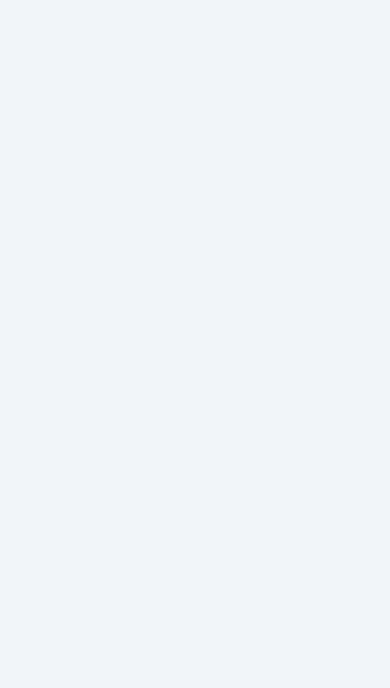
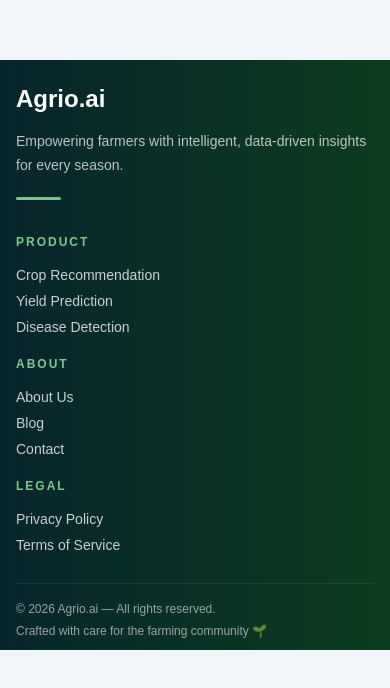
Before and after one commit to SiddharthGanguli/Agrio_AI, a React (Vite) app in the folder agrio-frontend/: page /footer in a window 390 px wide. Before the commit this address had no page. Shown: the top 688 px of the page. Built offline with nearby package versions, Linux system fonts and the light colour scheme.

Commit message:
Initial update Footer.jsx,Footer.css and App.jsx file

```diff
--- a/agrio-frontend/src/App.jsx
+++ b/agrio-frontend/src/App.jsx
@@ -6,6 +6,7 @@ import {
 
 import Login from "./pages/Login";
 import Navbar from "./pages/Navbar";
+import Footer from "./pages/Footer";
 
 function App() {
   return (
@@ -22,6 +23,12 @@ function App() {
           element={<Navbar />}
         />
 
+      <Route
+          path="/footer"
+          element={<Footer />}
+        />
+
+
       </Routes>
     </BrowserRouter>
   );
--- a/agrio-frontend/src/pages/Footer.jsx
+++ b/agrio-frontend/src/pages/Footer.jsx
@@ -0,0 +1,126 @@
+// Footer.jsx
+
+import React from "react";
+
+import "./../styles/Footer.css";
+
+function Footer() {
+
+  return (
+
+    <footer className="footer">
+
+      <div className="footer-top">
+
+        {/* Brand Section */}
+
+        <div className="footer-brand">
+
+          <h2>
+            Agrio.ai
+          </h2>
+
+          <p>
+            Empowering farmers with
+            intelligent, data-driven insights
+            for every season.
+          </p>
+
+          <div className="footer-line"></div>
+
+        </div>
+
+        {/* Links */}
+
+        <div className="footer-links">
+
+          {/* Product */}
+
+          <div className="footer-column">
+
+            <h3>
+              PRODUCT
+            </h3>
+
+            <a href="">
+              Crop Recommendation
+            </a>
+
+            <a href="">
+              Yield Prediction
+            </a>
+
+            <a href="">
+              Disease Detection
+            </a>
+
+
+
+          </div>
+
+          {/* About */}
+
+          <div className="footer-column">
+
+            <h3>
+              ABOUT
+            </h3>
+
+            <a href="">
+              About Us
+            </a>
+
+            <a href="">
+              Blog
+            </a>
+
+
+
+            <a href="">
+              Contact
+            </a>
+
+          </div>
+
+          {/* Legal */}
+
+          <div className="footer-column">
+
+            <h3>
+              LEGAL
+            </h3>
+
+            <a href="">
+              Privacy Policy
+            </a>
+
+            <a href="">
+              Terms of Service
+            </a>
+
+          </div>
+
+        </div>
+
+      </div>
+
+      {/* Bottom */}
+
+      <div className="footer-bottom">
+
+        <p>
+          © 2026 Agrio.ai — All rights reserved.
+        </p>
+
+        <p>
+          Crafted with care for the farming community 🌱
+        </p>
+
+      </div>
+
+    </footer>
+
+  );
+}
+
+export default Footer;
--- /dev/null
+++ b/agrio-frontend/src/styles/Footer.css
@@ -0,0 +1,267 @@
+/* Footer.css */
+
+.footer{
+
+    width: 100%;
+
+    background: linear-gradient(
+        to right,
+        #07252d,
+        #0b3d1e
+    );
+
+    padding: 40px 60px 18px;
+
+    color: white;
+
+    margin-top: 60px;
+
+    box-sizing: border-box;
+
+    overflow-x: hidden;
+}
+
+.footer-top{
+
+    display: flex;
+
+    justify-content: space-between;
+
+    align-items: flex-start;
+
+    flex-wrap: wrap;
+
+    gap: 50px;
+
+    padding-bottom: 30px;
+
+    border-bottom: 1px solid rgba(255,255,255,0.08);
+}
+
+/* Brand */
+
+.footer-brand{
+
+    max-width: 240px;
+}
+
+.footer-brand h2{
+
+    font-size: 28px;
+
+    font-weight: 700;
+
+    margin-bottom: 16px;
+}
+
+.footer-brand p{
+
+    font-size: 16px;
+
+    line-height: 28px;
+
+    color: rgba(255,255,255,0.72);
+
+    margin-bottom: 20px;
+}
+
+.footer-line{
+
+    width: 45px;
+
+    height: 3px;
+
+    border-radius: 20px;
+
+    background-color: #78c48c;
+}
+
+/* Links */
+
+.footer-links{
+
+    display: flex;
+
+    gap: 212px;
+
+    flex-wrap: wrap;
+}
+
+.footer-column{
+
+    display: flex;
+
+    flex-direction: column;
+
+    gap: 12px;
+}
+
+.footer-column h3{
+
+    font-size: 13px;
+
+    letter-spacing: 2px;
+
+    color: #7ec78f;
+
+    margin-bottom: 8px;
+
+    font-weight: 700;
+}
+
+.footer-column a{
+
+    text-decoration: none;
+
+    color: rgba(255,255,255,0.78);
+
+    font-size: 16px;
+
+    transition: 0.3s;
+}
+
+.footer-column a:hover{
+
+    color: white;
+
+    transform: translateX(4px);
+}
+
+/* Bottom */
+
+.footer-bottom{
+
+    display: flex;
+
+    justify-content: space-between;
+
+    align-items: center;
+
+    flex-wrap: wrap;
+
+    gap: 10px;
+
+    padding-top: 18px;
+}
+
+.footer-bottom p{
+
+    font-size: 14px;
+
+    color: rgba(255,255,255,0.58);
+}
+
+/* ========================= */
+/* Tablet Responsive */
+/* ========================= */
+
+@media(max-width: 1024px){
+
+    .footer{
+
+        padding: 35px 35px 15px;
+    }
+
+    .footer-links{
+
+        gap: 80px;
+    }
+
+    .footer-brand{
+
+        max-width: 220px;
+    }
+}
+
+/* ========================= */
+/* Mobile Responsive */
+/* ========================= */
+
+@media(max-width: 768px){
+
+    .footer{
+
+        padding: 30px 20px 15px;
+    }
+
+    .footer-top{
+
+        flex-direction: column;
+
+        gap: 35px;
+    }
+
+    .footer-links{
+
+        width: 100%;
+
+        gap: 35px;
+
+        justify-content: flex-start;
+    }
+
+    .footer-brand h2{
+
+        font-size: 24px;
+    }
+
+    .footer-brand p{
+
+        font-size: 14px;
+
+        line-height: 24px;
+    }
+
+    .footer-column h3{
+
+        font-size: 12px;
+    }
+
+    .footer-column a{
+
+        font-size: 14px;
+    }
+
+    .footer-bottom{
+
+        flex-direction: column;
+
+        align-items: flex-start;
+
+        gap: 8px;
+    }
+
+    .footer-bottom p{
+
+        font-size: 12px;
+    }
+}
+
+/* ========================= */
+/* Small Mobile */
+/* ========================= */
+
+@media(max-width: 480px){
+
+    .footer{
+
+        padding: 25px 16px 12px;
+    }
+
+    .footer-links{
+
+        flex-direction: column;
+
+        gap: 22px;
+    }
+
+    .footer-column{
+
+        gap: 10px;
+    }
+
+    .footer-brand{
+
+        max-width: 100%;
+    }
+}
```
